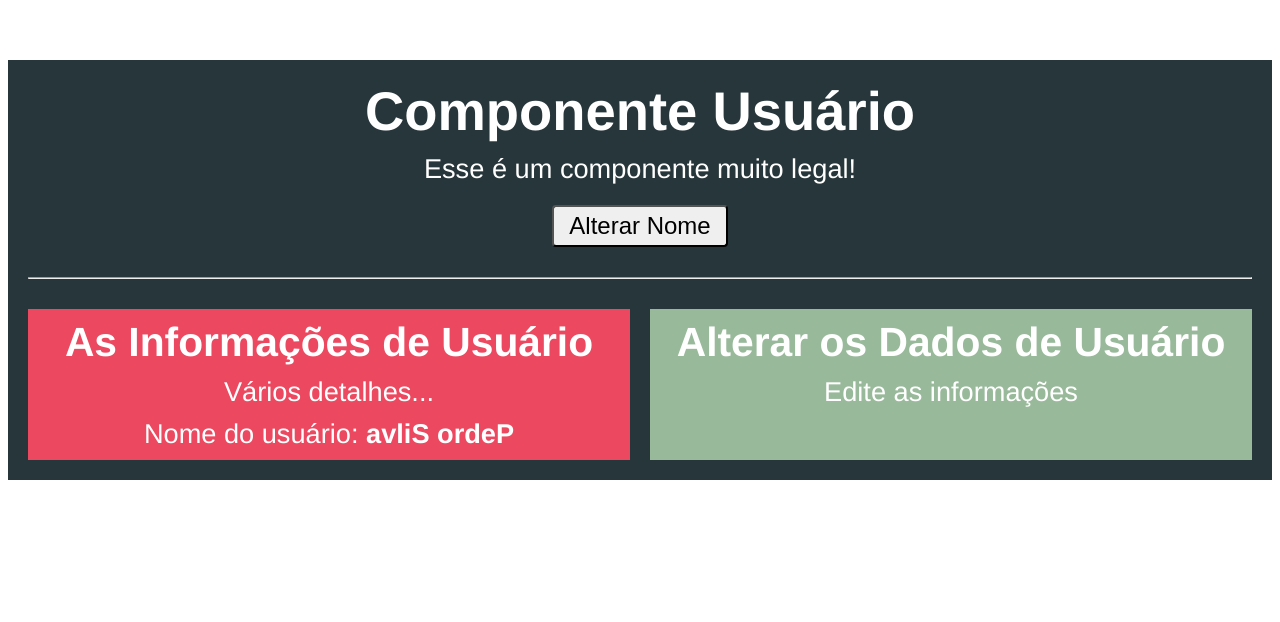
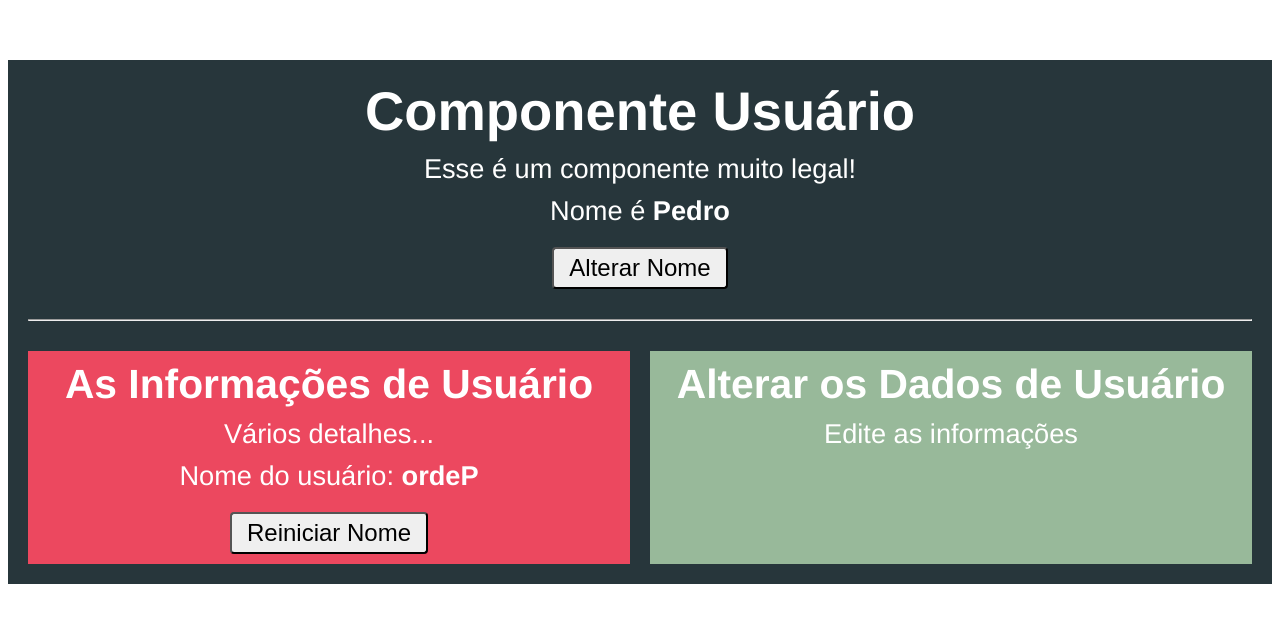
Before and after one commit to rafaeldtx/vuejs_introduction, a Vue app in the folder components/comunicacao/: page / in a window 1280 px wide. Shown: the top 622 px of the page. Built offline with nearby package versions, Linux system fonts and the light colour scheme.

Commit message:
comunication child to parent

```diff
--- a/components/comunicacao/src/components/Usuario.vue
+++ b/components/comunicacao/src/components/Usuario.vue
@@ -2,10 +2,13 @@
     <div class="container">
         <h1>Componente Usuário</h1>
         <p>Esse é um componente muito legal!</p>
+        <p>Nome é <strong>{{ name }}</strong></p>
         <button @click='changeName'>Alterar Nome</button>
         <hr>
         <div class="componentes">
-            <app-usuario-info :name="name" />
+            <app-usuario-info
+              :name="name"
+              @nameChanged="name = $event" />
             <app-usuario-editar />
         </div>
     </div>
@@ -19,7 +22,7 @@ export default {
     components: { AppUsuarioInfo, AppUsuarioEditar },
     data() {
         return {
-            name: 'Pedro Silva'
+            name: 'Pedro'
         }
     },
     methods: {
--- a/components/comunicacao/src/components/UsuarioInfo.vue
+++ b/components/comunicacao/src/components/UsuarioInfo.vue
@@ -3,6 +3,7 @@
         <h2>As Informações de Usuário</h2>
         <p>Vários detalhes...</p>
         <p>Nome do usuário: <strong>{{ inverterName() }}</strong></p>
+        <button @click="resetName">Reiniciar Nome</button>
     </div>
 </template>
 
@@ -21,6 +22,10 @@ export default {
     methods: {
         inverterName() {
             return this.name.split('').reverse().join('')
+        },
+        resetName() {
+            this.name = 'Pedro'
+            this.$emit('nameChanged', this.name)
         }
     }
 }
```
